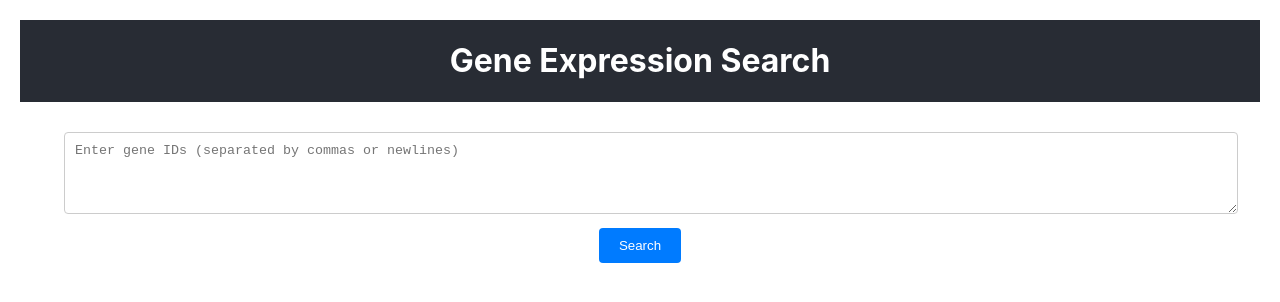
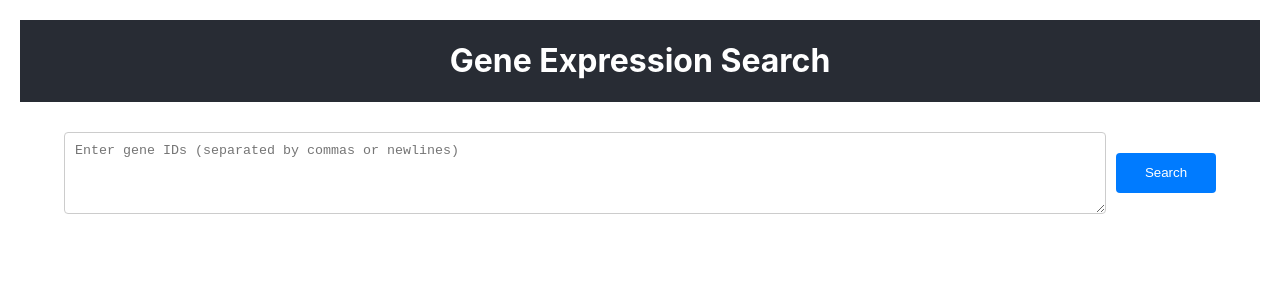
Before and after one commit to hcoz/omics, a React (Create React App) app in the folder frontend/: page / in a window 1280 px wide. Shown: the top 302 px of the page. Built offline with nearby package versions, Linux system fonts and the light colour scheme.

Commit message:
Gene stats moved to modal

```diff
--- a/frontend/src/App.css
+++ b/frontend/src/App.css
@@ -19,25 +19,38 @@
   margin: 0 auto;
 }
 
+.gene-search form {
+  display: flex;
+  gap: 10px;
+  align-items: center;
+  margin-bottom: 20px;
+}
+
 .gene-search textarea {
-  width: 100%;
+  flex: 1;
+  min-height: 40px;
   padding: 10px;
-  margin-bottom: 10px;
   border: 1px solid #ccc;
   border-radius: 4px;
+  resize: vertical;
 }
 
-.gene-search button {
-  padding: 10px 20px;
+.gene-search button[type="submit"] {
+  min-width: 100px;
+  height: 40px;
+  padding: 0 20px;
   background-color: #007bff;
   color: white;
   border: none;
   border-radius: 4px;
   cursor: pointer;
+  white-space: nowrap;
+  align-self: center;
 }
 
-.gene-search button:disabled {
+.gene-search button[type="submit"]:disabled {
   background-color: #ccc;
+  cursor: not-allowed;
 }
 
 .error {
@@ -97,3 +110,57 @@ tr:nth-child(even) {
   font-weight: bold;
   padding-right: 20px;
 }
+
+.modal-overlay {
+  position: fixed;
+  top: 0;
+  left: 0;
+  right: 0;
+  bottom: 0;
+  background-color: rgba(0, 0, 0, 0.5);
+  display: flex;
+  justify-content: center;
+  align-items: center;
+  z-index: 1000;
+}
+
+.modal-content {
+  background-color: white;
+  padding: 20px;
+  border-radius: 8px;
+  max-width: 600px;
+  width: 90%;
+  max-height: 90vh;
+  overflow-y: auto;
+}
+
+.modal-header {
+  display: flex;
+  justify-content: space-between;
+  align-items: center;
+  margin-bottom: 20px;
+}
+
+.close-button {
+  background: none;
+  border: none;
+  font-size: 24px;
+  cursor: pointer;
+  padding: 0 8px;
+}
+
+.close-button:hover {
+  color: #666;
+}
+
+.stats-tables {
+  display: flex;
+  justify-content: space-around;
+  gap: 20px;
+}
+
+@media (max-width: 600px) {
+  .stats-tables {
+    flex-direction: column;
+  }
+}
--- a/frontend/src/components/GeneSearch.js
+++ b/frontend/src/components/GeneSearch.js
@@ -1,5 +1,6 @@
 import React, { useState } from 'react';
 import axios from 'axios';
+import StatsModal from './StatsModal';
 
 const GeneSearch = () => {
   const [geneInput, setGeneInput] = useState('');
@@ -96,33 +97,7 @@ const GeneSearch = () => {
         </div>
       )}
 
-      {statsData && (
-        <div className="stats">
-          <h3>Statistics for {statsData.geneId}</h3>
-          <div className="stats-tables">
-            <div>
-              <h4>Experimental Samples</h4>
-              <table>
-                <tbody>
-                  <tr><td>Mean</td><td>{statsData.experimental.mean}</td></tr>
-                  <tr><td>Median</td><td>{statsData.experimental.median}</td></tr>
-                  <tr><td>Variance</td><td>{statsData.experimental.variance}</td></tr>
-                </tbody>
-              </table>
-            </div>
-            <div>
-              <h4>Control Samples</h4>
-              <table>
-                <tbody>
-                  <tr><td>Mean</td><td>{statsData.control.mean}</td></tr>
-                  <tr><td>Median</td><td>{statsData.control.median}</td></tr>
-                  <tr><td>Variance</td><td>{statsData.control.variance}</td></tr>
-                </tbody>
-              </table>
-            </div>
-          </div>
-        </div>
-      )}
+      <StatsModal statsData={statsData} onClose={() => setStatsData(null)} />
     </div>
   );
 };
--- /dev/null
+++ b/frontend/src/components/StatsModal.js
@@ -0,0 +1,40 @@
+import React from 'react';
+
+const StatsModal = ({ statsData, onClose }) => {
+  if (!statsData) return null;
+
+  return (
+    <div className="modal-overlay">
+      <div className="modal-content">
+        <div className="modal-header">
+          <h3>Statistics for {statsData.geneId}</h3>
+          <button className="close-button" onClick={onClose}>&times;</button>
+        </div>
+        <div className="stats-tables">
+          <div>
+            <h4>Experimental Samples</h4>
+            <table>
+              <tbody>
+                <tr><td>Mean</td><td>{statsData.experimental.mean}</td></tr>
+                <tr><td>Median</td><td>{statsData.experimental.median}</td></tr>
+                <tr><td>Variance</td><td>{statsData.experimental.variance}</td></tr>
+              </tbody>
+            </table>
+          </div>
+          <div>
+            <h4>Control Samples</h4>
+            <table>
+              <tbody>
+                <tr><td>Mean</td><td>{statsData.control.mean}</td></tr>
+                <tr><td>Median</td><td>{statsData.control.median}</td></tr>
+                <tr><td>Variance</td><td>{statsData.control.variance}</td></tr>
+              </tbody>
+            </table>
+          </div>
+        </div>
+      </div>
+    </div>
+  );
+};
+
+export default StatsModal;
```
